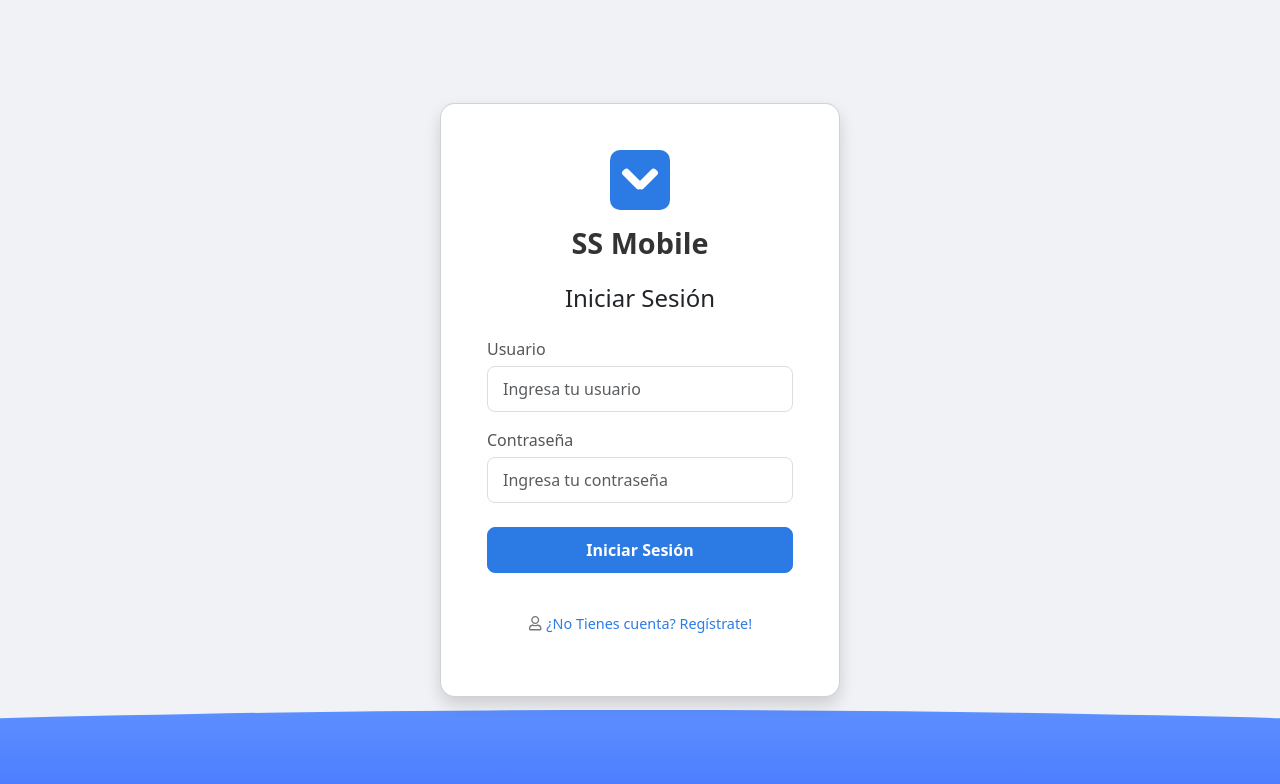
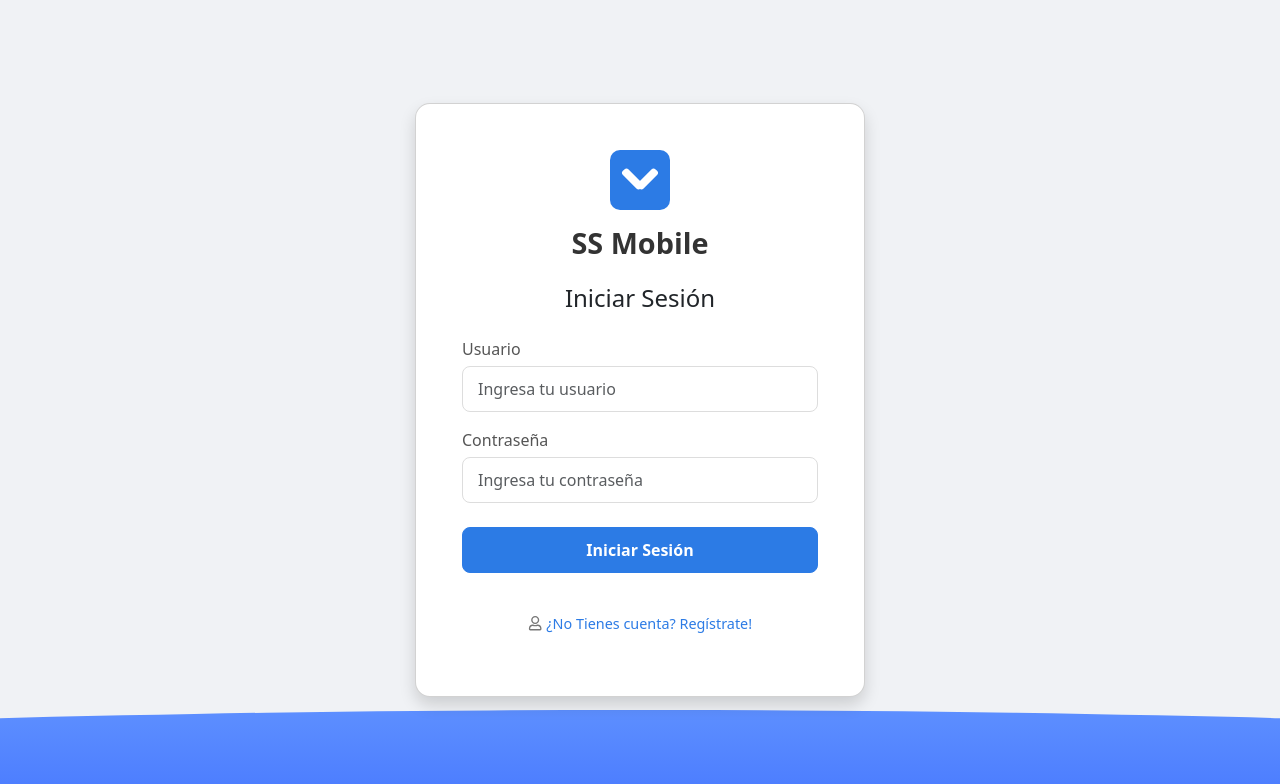
Before and after one commit to AlbMelisa/front-adm, a React (Vite) app: page / in a window 1280 px wide. Shown: the top 784 px of the page. Built offline with nearby package versions, Linux system fonts and the light colour scheme.

Commit message:
actualizacion del login

```diff
--- a/src/pages/login/login.css
+++ b/src/pages/login/login.css
@@ -30,7 +30,8 @@
    -------------------------------------- */
 .login-card {
     width: 100%;
-    max-width: 400px; /* Ancho máximo para la tarjeta */
+    padding: 10px;
+    max-width: 450px; /* Ancho máximo para la tarjeta */
     border-radius: 15px; /* Bordes más redondeados */
     box-shadow: 0 10px 25px rgba(0, 0, 0, 0.1); /* Sombra más pronunciada */
     z-index: 1; /* Asegura que la tarjeta esté encima de las olas */
```
